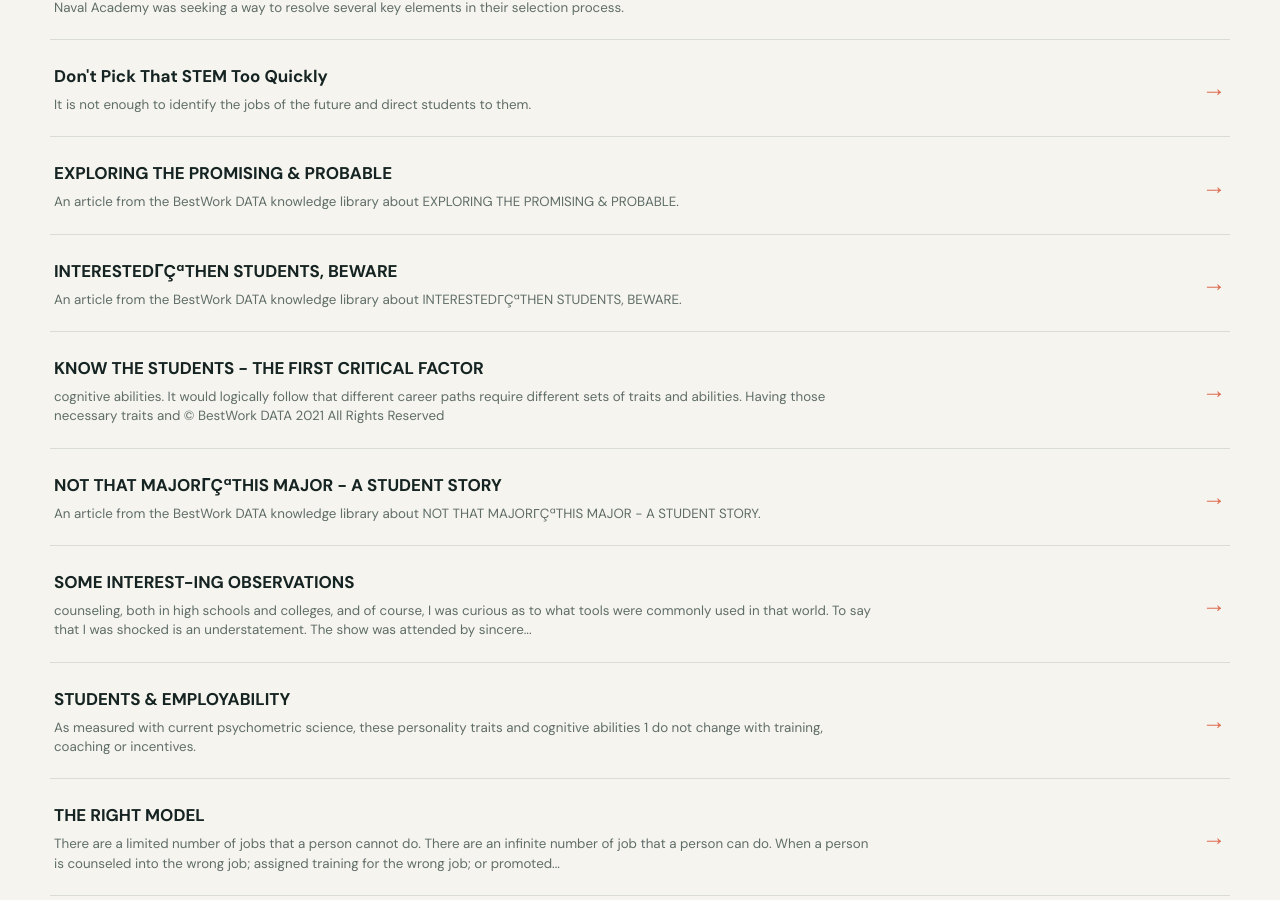
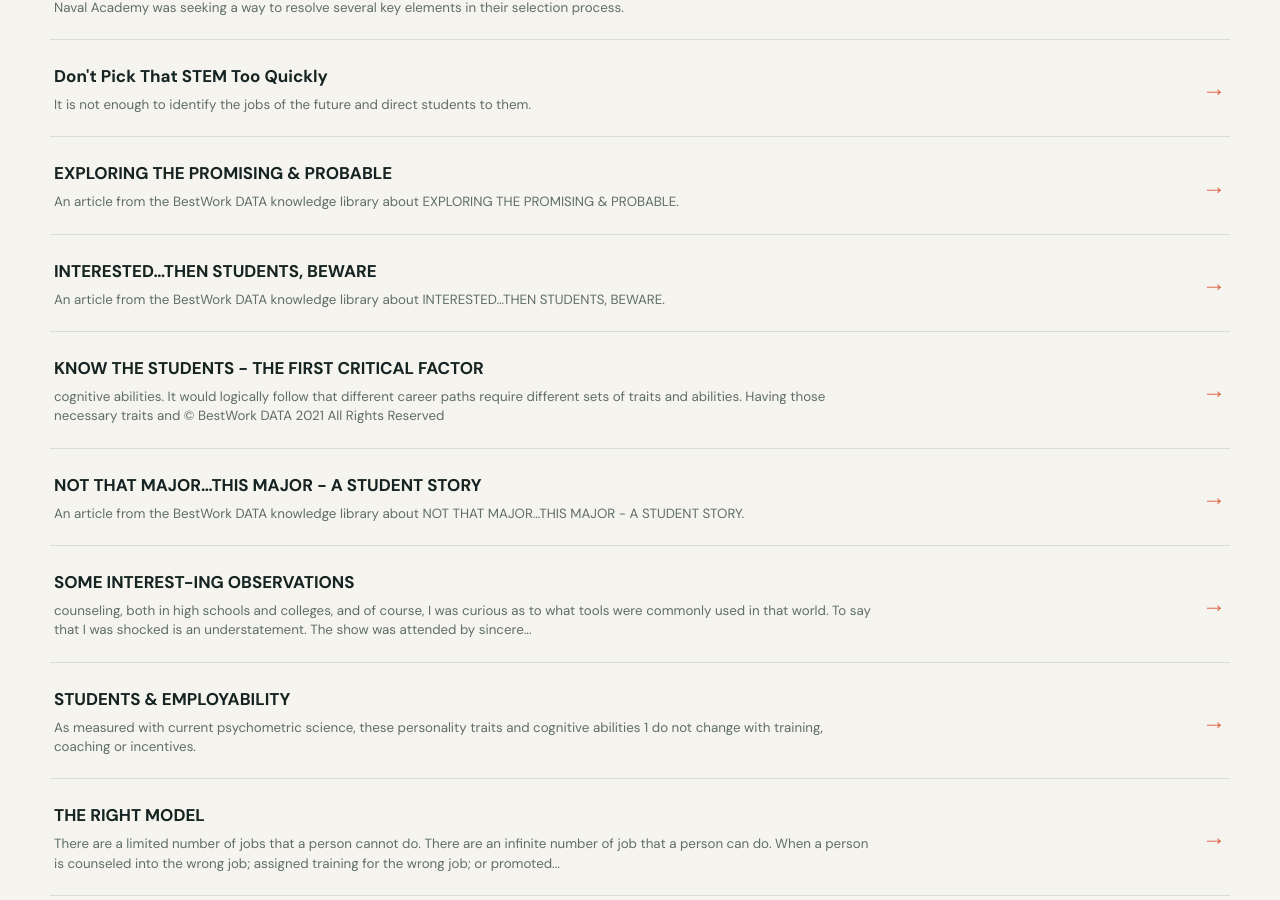
Before and after one commit to BestWork-2/bestwork-knowledge-library, a Jekyll site: the page built from library.md, in a window 1280 px wide and 900 px high, scrolled down 16269 px. Built offline with Jekyll 4.4.1, drawn with Linux system fonts in a browser that asks for light colours.

Commit message:
Clean generated repository artifacts

```diff
--- a/_articles/STUDENTS & COLLEGE/INTERESTEDΓÇªTHEN STUDENTS, BEWARE.md
+++ b/_articles/STUDENTS & COLLEGE/INTERESTED…THEN STUDENTS, BEWARE.md
@@ -1,12 +1,12 @@
 ---
 layout: article
-title: "INTERESTEDΓÇªTHEN STUDENTS, BEWARE"
-description: "An article from the BestWork DATA knowledge library about INTERESTEDΓÇªTHEN STUDENTS, BEWARE."
+title: "INTERESTED…THEN STUDENTS, BEWARE"
+description: "An article from the BestWork DATA knowledge library about INTERESTED…THEN STUDENTS, BEWARE."
 category: "Students & College"
 category_slug: "students-and-college"
-permalink: "/library/students-and-college/interestedcathen-students-beware/"
-article_id: "d863c16f3857"
-source_file: "STUDENTS & COLLEGE/INTERESTEDΓÇªTHEN STUDENTS, BEWARE.pdf"
+permalink: "/library/students-and-college/interested-then-students-beware/"
+article_id: "007d37498ff8"
+source_file: "STUDENTS & COLLEGE/INTERESTED…THEN STUDENTS, BEWARE.pdf"
 source_format: "PDF"
 publisher: BestWork DATA
 published: true
--- a/_articles/STUDENTS & COLLEGE/NOT THAT MAJORΓÇªTHIS MAJOR - A STUDENT STORY.md
+++ b/_articles/STUDENTS & COLLEGE/NOT THAT MAJOR…THIS MAJOR - A STUDENT STORY.md
@@ -1,12 +1,12 @@
 ---
 layout: article
-title: "NOT THAT MAJORΓÇªTHIS MAJOR - A STUDENT STORY"
-description: "An article from the BestWork DATA knowledge library about NOT THAT MAJORΓÇªTHIS MAJOR - A STUDENT STORY."
+title: "NOT THAT MAJOR…THIS MAJOR - A STUDENT STORY"
+description: "An article from the BestWork DATA knowledge library about NOT THAT MAJOR…THIS MAJOR - A STUDENT STORY."
 category: "Students & College"
 category_slug: "students-and-college"
-permalink: "/library/students-and-college/not-that-majorcathis-major-a-student-story/"
-article_id: "84e38b68fee9"
-source_file: "STUDENTS & COLLEGE/NOT THAT MAJORΓÇªTHIS MAJOR - A STUDENT STORY.pdf"
+permalink: "/library/students-and-college/not-that-major-this-major-a-student-story/"
+article_id: "ad7f0d42a9d9"
+source_file: "STUDENTS & COLLEGE/NOT THAT MAJOR…THIS MAJOR - A STUDENT STORY.pdf"
 source_format: "PDF"
 publisher: BestWork DATA
 published: true
```
Also changed, not shown: tools/import_library.py (+10 -3 lines), 1 other file.
